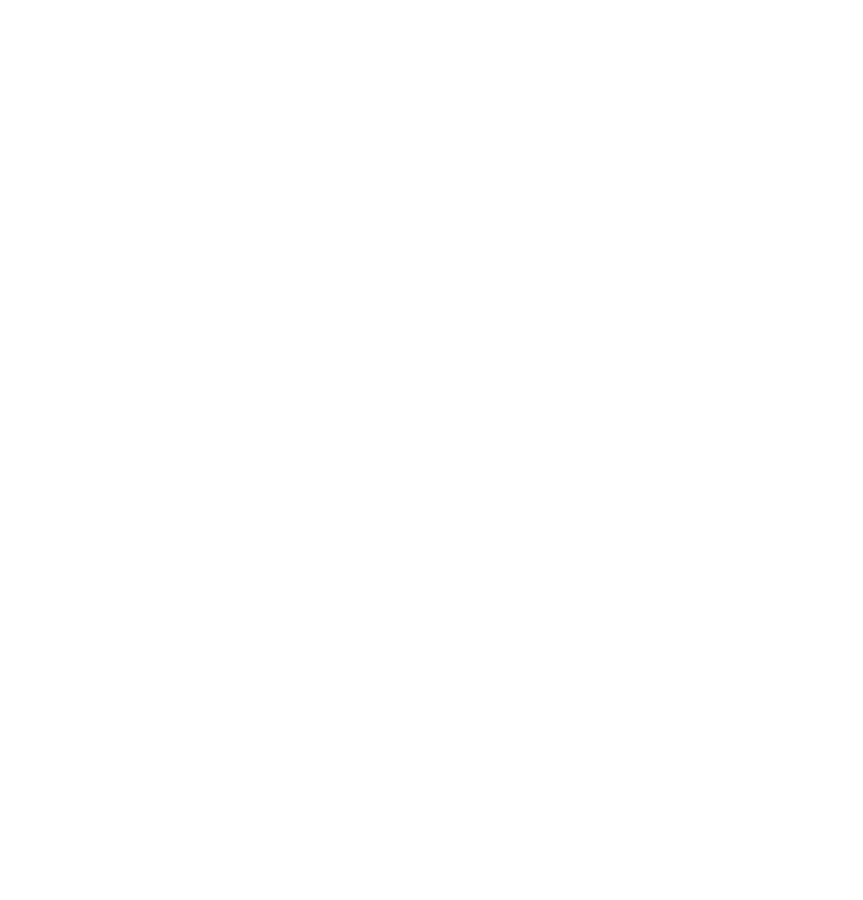
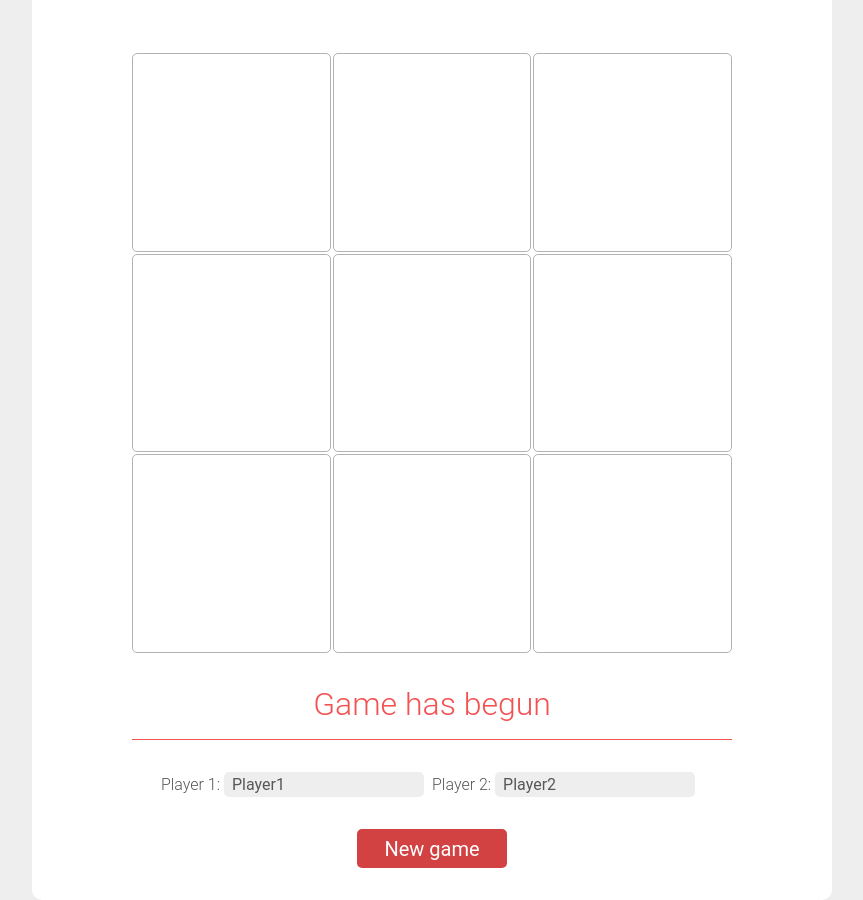
Before and after one commit to timok81/odin-tictactoe, a plain HTML site: page index.html in a window 1280 px wide. Shown: the whole page, without its empty margins (208-1071 px from the left). Before the commit the page ends 800 px from the top, so only its background shows below. Drawn offline with Linux system fonts and the light colour scheme.

Commit message:
Add all features

```diff
--- a/index.html
+++ b/index.html
@@ -1,12 +1,30 @@
 <!DOCTYPE html>
 <html lang="en">
     <head>
+        <meta charset="UTF-8">
         <meta name="viewport" content="width=device-width, initial-scale=1.0">
+        <link rel="stylesheet" href="styles.css">
         <title>Tic Tac Toe</title>
     </head>
 
     <body>
-
+        <div class="container">
+            <h1>tic tac toe</h1>
+            <div class="gameboard">
+            </div>
+            <div class="gameresult">Game has begun</div>
+            <form>
+                <div onclick="form-row">
+                    <label for="player1name">Player 1: </label>
+                    <input type="text" id="player1name" name="player1name" value="Player1">
+                </div>
+                <div class="form-row">
+                    <label for="player2name">Player 2: </label>
+                    <input type="text" id="player2name" name="player2name" value="Player2">
+                </div>
+            </form>
+            <button type="button" class="newgamebutton">New game</button>
+        </div>
         <script src="javascript.js"></script>
     </body>
 </html>
--- a/javascript.js
+++ b/javascript.js
@@ -3,14 +3,15 @@ const gameBoard = (function () {
     let board = [];
     const columns = 3;
     const rows = 3;
-
+    //Create board, set properties
     for (i = 0; i < rows; i++) {
         for (j = 0; j < columns; j++) {
             board.push({ column: j, row: i, mark: '' });
         }
     };
+    const getBoard = () => board;
 
-    const getBoard = () => board;
+    //Place mark if space unoccupied
     const setBoardMark = (player, position) => {
         if (board[position].mark === '') {
             board[position].mark = player;
@@ -19,6 +20,7 @@ const gameBoard = (function () {
         else { return 0; }
     };
 
+    //Reset board
     const resetBoard = () => {
         for (i = 0; i < board.length; i++) { board[i].mark = ''; };
     };
@@ -29,39 +31,41 @@ const gameBoard = (function () {
 //Player factory
 function createPlayer(name) {
     this.name = name;
-    score = 0;
+    let score = 0;
+    let token = 'X';
+    const setToken = (symbol) => token = symbol;
+    const getToken = () => token;
     const getScore = () => score;
     const increaseScore = () => score++;
 
-    return { name, getScore, increaseScore };
+    return { name, setToken, getToken, getScore, increaseScore };
 };
 
 //Game logic
 const game = (function () {
-    let currentPlayer = {};
     let players = [];
+    let currentPlayer;
 
     const setPlayers = (playerA = "Player 1", playerB = "Player 2") => {
         players[0] = createPlayer(playerA);
         players[1] = createPlayer(playerB);
+        players[0].setToken('X');
+        players[1].setToken('O');
         currentPlayer = players[0];
         console.log(`${currentPlayer.name} goes first.`);
     };
 
     const getCurrentPlayer = () => currentPlayer;
+    const resetCurrentPlayer = () => currentPlayer = players[0];
 
     const placeMark = (currentPlayer, position) => {
         if (gameBoard.setBoardMark(currentPlayer.name, position) === 1) {
             checkForRoundWin(currentPlayer);
         }
-        else {
-            console.log('Space is occupied!');
-        }
     };
 
     //Check if player won after their move
     const checkForRoundWin = (player) => {
-        console.log('Checking for win');
         const currentBoard = gameBoard.getBoard();
 
         if (
@@ -90,32 +94,96 @@ const game = (function () {
                 currentBoard[4].mark === player.name &&
                 currentBoard[6].mark === player.name)
         ) {
-            console.log('Win condition found');
             endRound(player);
         }
         else {
             if (currentPlayer === players[0]) currentPlayer = players[1];
             else if (currentPlayer === players[1]) currentPlayer = players[0];
-            console.log(`No winner yet. Switching player turns, ${currentPlayer.name} goes next.`);
+
+            if (gameBoard.getBoard().filter((square) => square.mark === '').length === 0) {
+                updateScreen.displayMessage(`Game has ended in a tie`);
+                updateScreen.removeEventListeners();
+            }
+            else {
+                updateScreen.displayMessage(`${currentPlayer.name}'s turn`);
+            }
         }
     };
 
-    //Someone won the round
+    //Win round logic
     const endRound = (player) => {
         player.increaseScore();
         console.log(`${player.name} has won the round!`);
+        updateScreen.displayMessage(`${currentPlayer.name} has won!`);
+        updateScreen.removeEventListeners();
+    }
+
+    return { setPlayers, placeMark, getCurrentPlayer, resetCurrentPlayer };
+})();
+
+//Updates visuals on the page and handles interaction
+const updateScreen = (function () {
+    const infoDiv = document.querySelector(".gameresult");
+    const visualBoard = document.querySelector(".gameboard");
+    const board = gameBoard.getBoard();
+    const newGameButton = document.querySelector(".newgamebutton");
+    const form = document.querySelector("form");
+
+    newGameButton.addEventListener("click", () => {
+        const player1Name = form.elements.player1name.value;
+        const player2Name = form.elements.player2name.value;
         gameBoard.resetBoard();
-        if (player.getScore() >= 3) {
-            console.log('Someone has won');
-            endGame(player);
+        game.setPlayers(player1Name, player2Name);
+        clearVisualBoard();
+        renderNewBoard();
+        addEventListeners();
+        displayMessage(`${game.getCurrentPlayer().name}'s turn`);
+    })
+
+    const renderNewBoard = () => {
+        for (square of board) {
+            const visualSquare = document.createElement("div");
+            visualSquare.classList.add("square");
+            visualSquare.setAttribute('id', board.indexOf(square));
+            visualBoard.appendChild(visualSquare);
         }
     }
 
-    //After 3 wins, game ends
-    const endGame = (player) => {
-        console.log(`${player.name} has won the game!`)
-        gameBoard.resetBoard();
+    const addEventListeners = () => {
+        let allSquares = document.querySelectorAll(".square");
+        allSquares.forEach(visualSquare => {
+            visualSquare.addEventListener("click", renderMark)
+        });
     }
 
-    return { setPlayers, placeMark, getCurrentPlayer };
+    const renderMark = (e) => {
+        if (e.target.innerText === '') {
+            e.target.innerText = game.getCurrentPlayer().getToken();
+            game.placeMark(game.getCurrentPlayer(), e.target.getAttribute('id'));
+        }
+    }
+
+    const clearVisualBoard = () => {
+        let allSquares = document.querySelectorAll(".square");
+        for (square of allSquares) { square.remove(); }
+    }
+
+    const displayMessage = (message) => {
+        infoDiv.innerText = message;
+    }
+
+    const removeEventListeners = () => {
+        let allSquares = document.querySelectorAll(".square");
+        allSquares.forEach(visualSquare => {
+            visualSquare.removeEventListener("click", renderMark)
+        });
+    };
+
+    return { renderNewBoard, clearVisualBoard, removeEventListeners, addEventListeners, displayMessage };
 })();
+
+//Initialize page
+game.setPlayers();
+updateScreen.renderNewBoard();
+updateScreen.addEventListeners();
+updateScreen.displayGameStatus(game.getCurrentPlayer());
--- a/styles.css
+++ b/styles.css
@@ -0,0 +1,112 @@
+* {
+    box-sizing: border-box;
+    font-family: inherit;
+    font-size: 100%;
+    color: rgb(87, 87, 87);
+    margin: 0;
+    padding: 0;
+}
+
+html {
+    font-family: Roboto, system-ui, sans-serif;
+    font-weight: lighter;
+}
+
+body {
+    width: 100vw;
+    height: 100vh;
+    background-color: rgb(238, 238, 238);
+    display: flex;
+    flex-direction: column;
+    justify-content: center;
+    align-items: center;
+}
+
+h1 {
+    font-size: 3em;
+    margin-bottom: 32px;
+}
+
+.container {
+    flex: 0 0 auto;
+    display: flex;
+    flex-direction: column;
+    align-items: center;
+    width: 800px;
+    height: 1000px;
+    padding: 32px;
+    background-color: white;
+    border-radius: 10px;
+}
+
+.gameboard {
+    margin-top: 32px;
+    margin-bottom: 32px;
+    width: 600px;
+    height: 600px;
+    flex: 0 0 auto;
+    gap: 2px;
+    display: grid;
+    grid-template: 1fr 1fr 1fr / 1fr 1fr 1fr;
+}
+
+.square {
+    border: 1px solid rgb(179, 179, 179);
+    border-radius: 5px;
+    font-size: 8em;
+    font-weight: 200;
+    display: flex;
+    justify-content: center;
+    align-items: center;
+}
+
+.gameresult {
+    flex: 0;
+    width: 600px;
+    height: 600px;
+    font-weight: 300;
+    font-size: 2em;
+    color: rgb(243, 82, 82);
+    text-align: center;
+    padding-bottom: 16px;
+    border-bottom: 1px solid rgb(243, 82, 82);
+}
+
+.newgamebutton {
+    width: 150px;
+    height: 40px;
+    border: 0;
+    border-radius: 5px;
+    background-color: rgb(211, 66, 66);
+    color: white;
+    font-size: 1.25em;
+    margin-top: 32px;
+}
+
+.newgamebutton:hover {
+    background-color: rgb(255, 68, 68);
+}
+
+form {
+    display: flex;
+    flex-direction: row;
+    margin-top: 32px;
+}
+
+.form-row {
+    margin: 0px 8px 0px 8px;
+}
+
+label {
+    color: rgb(87, 87, 87);
+    font-weight: 300;
+}
+
+input {
+    border: 0px;
+    border-radius: 5px;
+    background-color: rgb(238, 238, 238);
+    width: 200px;
+    height: 25px;
+    padding: 8px;
+}
```
